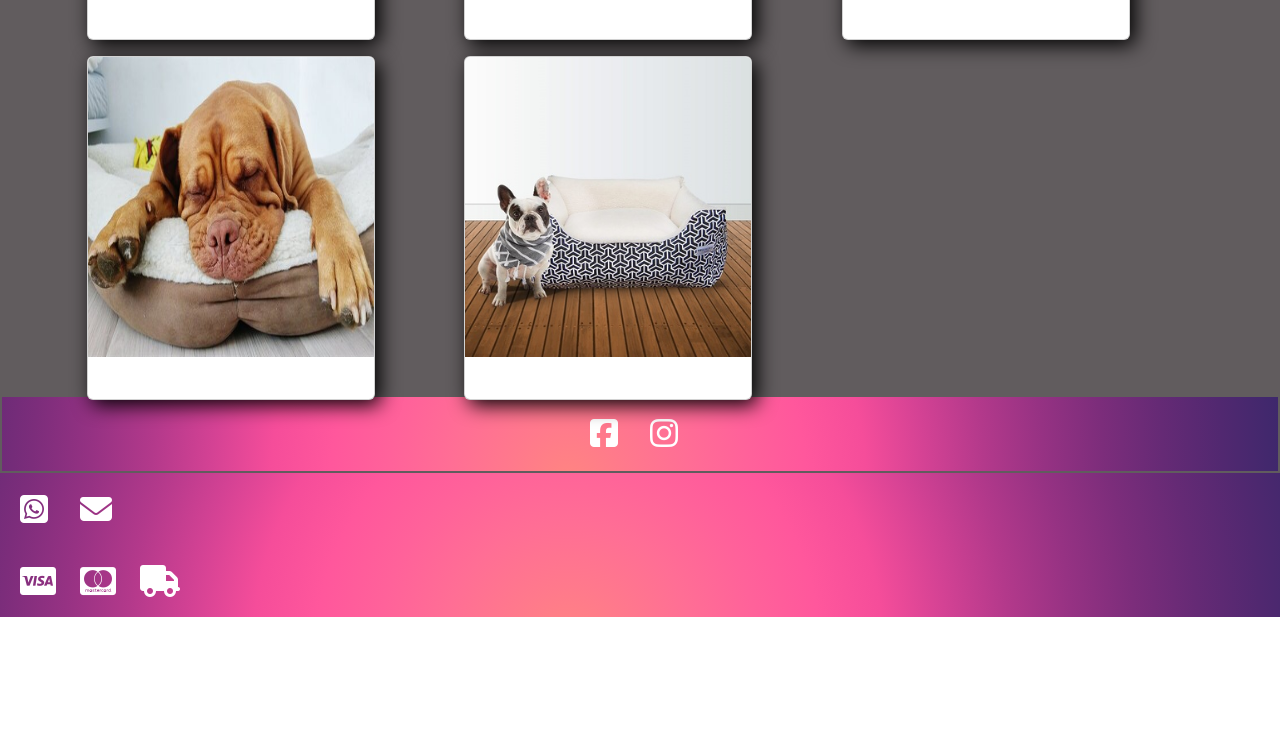
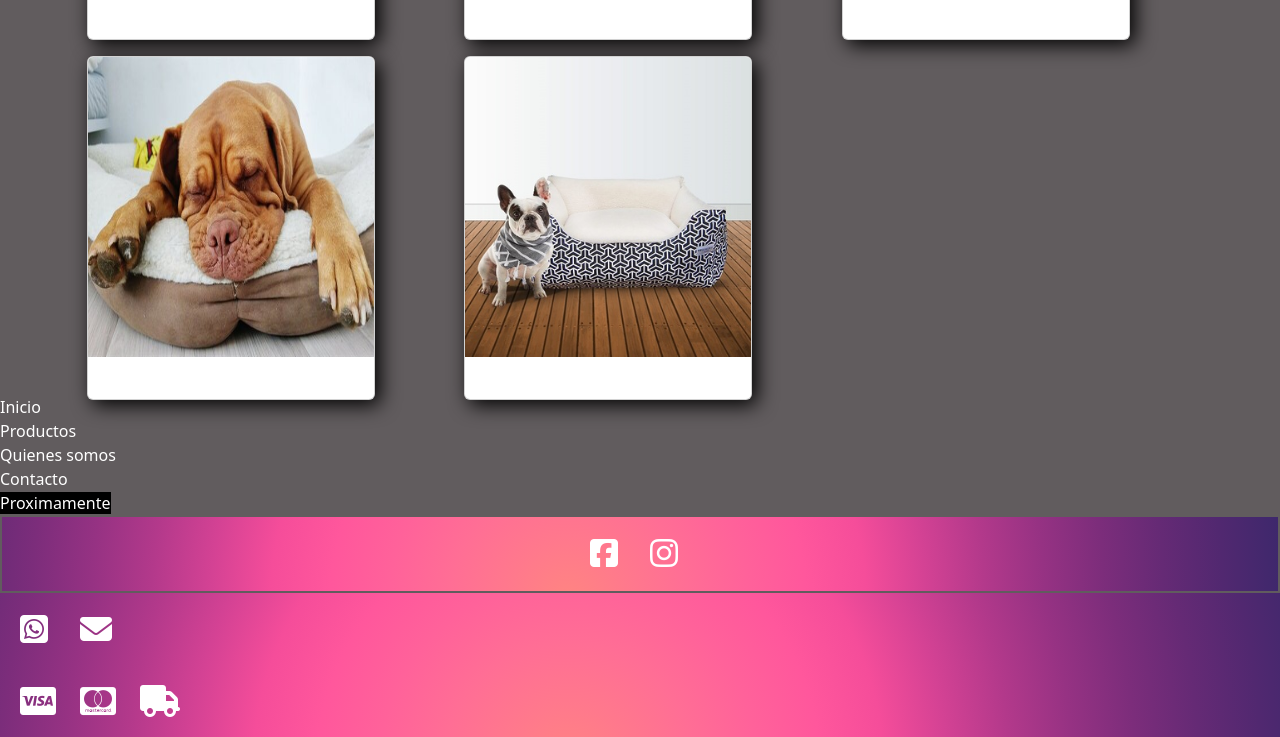
Before and after one commit to veronicaguillermet/Ainhoa-home-swwet, a website: page paginas/proximamente.html in a window 1280 px wide. Shown: the part 1906-2643 px from the top of the page. Before the commit the page ends 2523 px from the top, so only its background shows below. Drawn offline with nearby package versions, Linux system fonts and the light colour scheme.

Commit message:
agregue nav secundario

```diff
--- a/paginas/proximamente.html
+++ b/paginas/proximamente.html
@@ -171,7 +171,25 @@
                 </div>
             </div>
         </section>
-
+        <section>
+            <ul class="nav flex-column">
+              <li class="nav-item-secundario">
+                <a class="nav-link-dos" aria-current="page" href="../index.html">Inicio</a>
+              </li>
+              <li class="nav-item-secundario">
+                <a class="nav-link-dos" href="./productos.html">Productos</a>
+              </li>
+              <li class="nav-item-secundario">
+                <a class="nav-link-dos" href="./quienes-somos.html">Quienes somos</a>
+              </li>
+              <li class="nav-item-secundario">
+                <a class="nav-link-dos" href="./contacto.html">Contacto</a>
+              </li>
+              <li class="nav-item-secundario">
+                <a class="nav-link-dos active" href="#">Proximamente</a>
+              </li>
+            </ul>
+          </section>
     </main>
 
 
--- a/scss/_general.scss
+++ b/scss/_general.scss
@@ -75,3 +75,14 @@ footer {
     grid-template-columns: 40px 40px 40px;
     justify-content: left;
 }
+.nav-link-dos {
+    color: map-get($colores, "color-dos");
+    text-decoration: none;
+}
+.nav-link-dos:hover {
+    background-color: map-get($colores,"color-tres");
+    color: map-get($colores, "color-dos");
+}
+.nav-link-dos.active {
+    background-color:map-get($colores,"color-tres");
+}
--- a/style.css
+++ b/style.css
@@ -67,6 +67,19 @@ header nav {
 .nav-link:hover {
     background-color: blanchedalmond;
 }
+/*nav secundario*/
+.nav-link-dos {
+    color: white;
+    text-decoration: none;
+}
+.nav-link-dos:hover {
+    background-color: black;
+    color: white;
+}
+.nav-link-dos.active {
+    background-color:black
+}
+
 /*Footer pasado a sass*/
 .logofooter {
     width: 50px;
```
Also changed, not shown: index.html (+19 -0 lines), paginas/contacto.html (+19 -0 lines), paginas/productos.html (+19 -0 lines), paginas/quienes-somos.html (+19 -0 lines), css/main.css.
